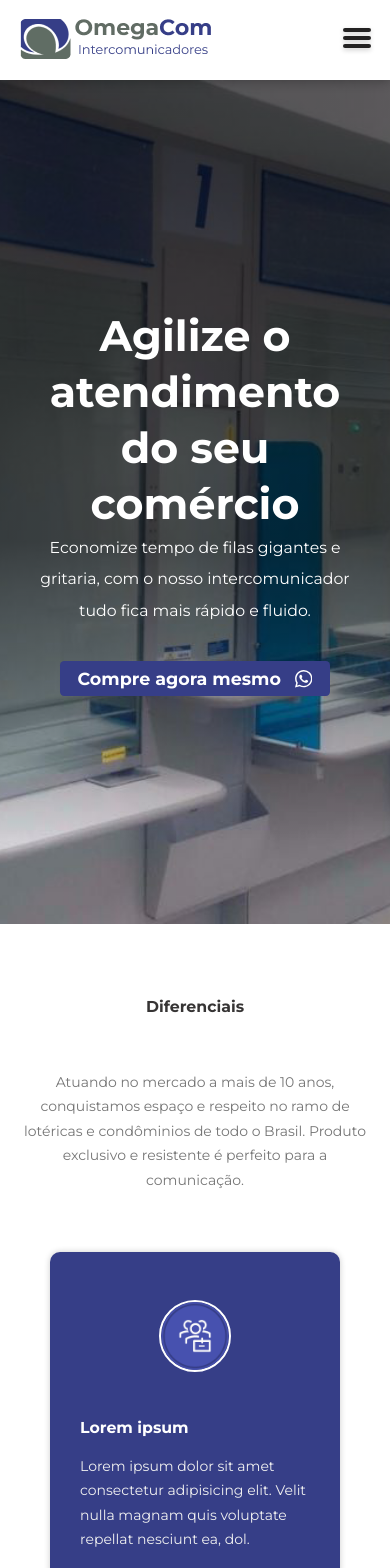
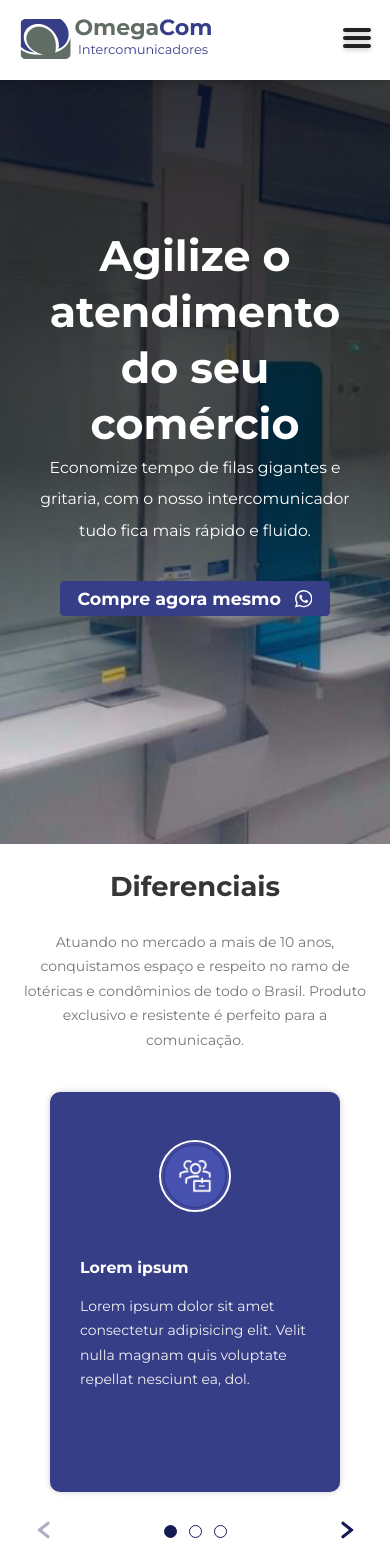
Before and after one commit to EduardooPV/omegacom-intercomunicadores, a Next.js app: page / in a window 390 px wide. Shown: the top 1568 px of the page. Built offline with nearby package versions, Linux system fonts and the light colour scheme.

Commit message:
styles: corrige bugs no mobile

```diff
--- a/src/components/Depositions/styles.ts
+++ b/src/components/Depositions/styles.ts
@@ -3,8 +3,7 @@ import c from "@styles/colors.json";
 
 export const Container = styled.div`
   max-width: 1440px;
-  padding: 60px 5% 0;
-  margin: 0 auto 60px;
+  padding: 20px 5% 40px 5%;
 
   @media (min-width: 1024px) {
     padding: 100px 5% 0;
--- a/src/components/Differentials/styles.ts
+++ b/src/components/Differentials/styles.ts
@@ -5,8 +5,7 @@ import f from "@styles/typograph.json";
 
 export const Container = styled.div`
   max-width: 1440px;
-  padding: 60px 5% 0;
-  margin: 0 auto 60px;
+  padding: 20px 5% 40px 5%;
 
   @media (min-width: 1024px) {
     padding: 100px 5% 0;
@@ -15,7 +14,7 @@ export const Container = styled.div`
 
 export const Description = styled.p`
   max-width: 1000px;
-  margin: 40px auto 0;
+  margin: 20px auto 0;
 
   font-size: ${f.paragraphSmall.fontSize};
   line-height: ${f.paragraphSmall.lineHeight};
@@ -42,7 +41,7 @@ export const Carousel = styled.div`
   display: block;
 
   .swiper  {
-    padding: 60px 0;
+    padding: 40px 0 60px 0;
   }
 
   .swiper-slide {
--- a/src/components/Footer/style.ts
+++ b/src/components/Footer/style.ts
@@ -120,4 +120,5 @@ export const Copyright = styled.div`
 
   background: ${c.primary500};
   color: white;
+  text-align: center;
 `;
--- a/src/components/Form/LabelInput/index.tsx
+++ b/src/components/Form/LabelInput/index.tsx
@@ -7,6 +7,7 @@ interface InputProps {
   type: string;
   name: string;
   mandatory?: boolean;
+  required?: boolean
 }
 
 export function LabelInput({
@@ -15,6 +16,7 @@ export function LabelInput({
   type,
   name,
   mandatory,
+  required
 }: InputProps) {
   return (
     <Container>
@@ -31,6 +33,7 @@ export function LabelInput({
           placeholder={placeholder}
           minLength={5}
           maxLength={100}
+          required
         />
       )}
     </Container>
--- a/src/components/Form/index.tsx
+++ b/src/components/Form/index.tsx
@@ -35,6 +35,7 @@ export function Form() {
             label="Nome"
             placeholder="ex: Paulo André"
             mandatory
+            required
           />
           <LabelInput
             name="email"
@@ -42,6 +43,7 @@ export function Form() {
             label="E-mail"
             placeholder="ex: pauloandre@gmail.com"
             mandatory
+            required
           />
           <LabelInput
             name="celular"
@@ -49,6 +51,7 @@ export function Form() {
             label="Celular"
             placeholder="ex: (15) 98181-8181"
             mandatory
+            required
           />
           <LabelInput
             name="mensagem"
--- a/src/components/Hero/styles.ts
+++ b/src/components/Hero/styles.ts
@@ -4,7 +4,7 @@ import c from "@styles/colors.json";
 import f from "@styles/typograph.json";
 
 export const Container = styled.section`
-  min-height: 100vh;
+  height: 100vh;
   background: linear-gradient(
       360deg,
       rgba(0, 0, 0, 0) 9.95%,
@@ -30,7 +30,7 @@ export const Container = styled.section`
 
 export const Content = styled.div`
   max-width: 1440px;
-  min-height: 100vh;
+  height: 100vh;
 
   margin: 0 auto;
   padding: 0 5%;
--- a/src/components/MainModels/style.ts
+++ b/src/components/MainModels/style.ts
@@ -3,8 +3,7 @@ import c from "@styles/colors.json";
 
 export const Container = styled.div`
   max-width: 1440px;
-  padding: 60px 5% 0;
-  margin: 0 auto 60px;
+  padding: 20px 5% 40px 5%;
 
   @media (min-width: 1024px) {
     padding: 100px 5% 0;
--- a/src/components/Navbar/index.tsx
+++ b/src/components/Navbar/index.tsx
@@ -69,6 +69,7 @@ export default function Navbar() {
   });
 
   const [active, setActive] = useState(false);
+
   const Toggle = () => {
     setActive(!active);
   };
@@ -121,7 +122,7 @@ export default function Navbar() {
                 return (
                   <>
                     <Link href={value.link} key={index} passHref>
-                      <li>{value.text}</li>
+                      <li onClick={Toggle}>{value.text}</li>
                     </Link>
                   </>
                 );
--- a/src/components/Navbar/style.ts
+++ b/src/components/Navbar/style.ts
@@ -36,7 +36,8 @@ export const Mobile = styled.div`
   @media(max-width: 1023px){
     padding-bottom: 80px;
     display: block;
-
+    position: fixed;
+    z-index: 999;
   }
   display: none;
 `;
--- a/src/components/Title/style.ts
+++ b/src/components/Title/style.ts
@@ -13,7 +13,7 @@ export const Container = styled.h1<TitleProps>`
   margin: 0 auto;
 
   font-family: Montserrat, sans-serif;
-  font-size: ${props => props.small ? f.paragraphSmall.fontSize : f.paragraphLarge.fontSize};
+  font-size: ${props => props.small ? f.paragraphSmall.fontSize : f.h3.fontSize};
   line-height: ${f.h3.lineHeight};
   color: ${c.neutral500};
   text-align: center;
--- a/src/pages/produtos.tsx
+++ b/src/pages/produtos.tsx
@@ -10,7 +10,7 @@ import Fav from "../../public/favicon.png";
 import styled from "styled-components";
 
 const Container = styled.main`
-  padding-top: 20px;
+  padding-top: 120px;
 
   @media (min-width: 1024px) {
     padding-top: 120px;
```
Also changed, not shown: src/pages/contato.tsx (+8 -6 lines).
